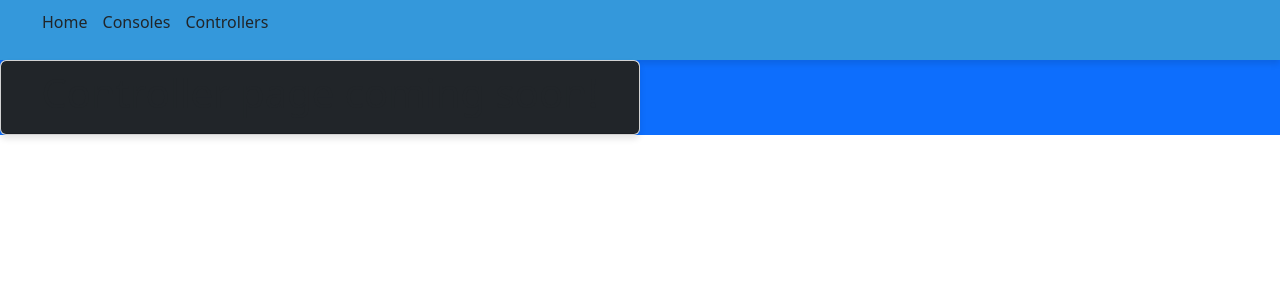
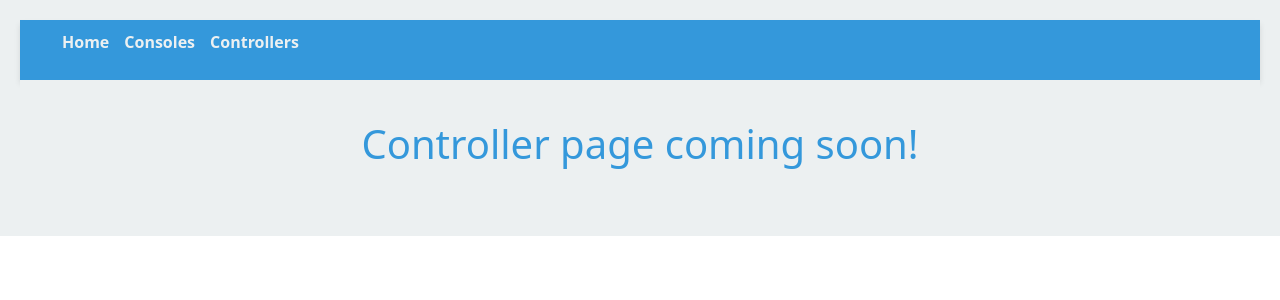
Before and after one commit to astrunk87/gamerTechSite, a React (Vite) app in the folder client/: page /controllers in a window 1280 px wide. Shown: the top 300 px of the page. Built offline with nearby package versions, Linux system fonts and the light colour scheme.

Commit message:
fixed css issues

```diff
--- a/client/src/App.css
+++ b/client/src/App.css
@@ -15,6 +15,40 @@
 html {
   margin-top: 0%;
 }
+/* "homepage" */
+.btn-squared {
+  border-radius: 0;
+  background-color: var(--primary-color);
+  color: white;
+  }
+  .homepage h3 {
+
+    color: #3498db;
+
+  }
+
+  .homepage {
+    background-color: #ecf0f1;
+    color: #333;
+    padding: 20px;
+    text-align: center;
+  }
+
+  .homepage h1 {
+    color: #3498db;
+  }
+
+
+  .homepage a {
+    color: #ecf0f1;
+    text-decoration: none;
+    font-weight: bold;
+    transition: color 0.3s ease-in-out;
+  }
+
+  .homepage a:hover {
+    color: #c0392b;
+  }
 
 /* "homepage" */
 .btn-squared {
--- a/client/src/App.jsx
+++ b/client/src/App.jsx
@@ -11,7 +11,7 @@ const client = new ApolloClient({
 function App() {
   return (
     <ApolloProvider client={client}>
-      <div className=" background-color flex-column justify-center align-center min-100-vh bg-primary">
+      <div className=" homepage">
         <Outlet />
       </div>
     </ApolloProvider>
--- a/client/src/components/Home.jsx
+++ b/client/src/components/Home.jsx
@@ -27,9 +27,7 @@ function Home() {
         <p>&copy; 2023 Gamer Gear. All rights reserved.</p>
       </footer>
 
-      <footer>
-        <p>&copy; 2023 Gamer Gear. All rights reserved.</p>
-      </footer>
+
     </div>
 
      );
--- a/client/src/components/pages/Controllers.jsx
+++ b/client/src/components/pages/Controllers.jsx
@@ -13,8 +13,8 @@ const Controllers = () => {
     <div>
 
     <Header />
-    <div className="card bg-white card-rounded w-50">
-      <div className="card-header bg-dark text-center">
+    <div className="homepage">
+      <div className="homepage">
         <h1>
          Controller page coming soon!
         </h1>
```
Also changed, not shown: 1 other file (tests, documents, lock files or other folders).
